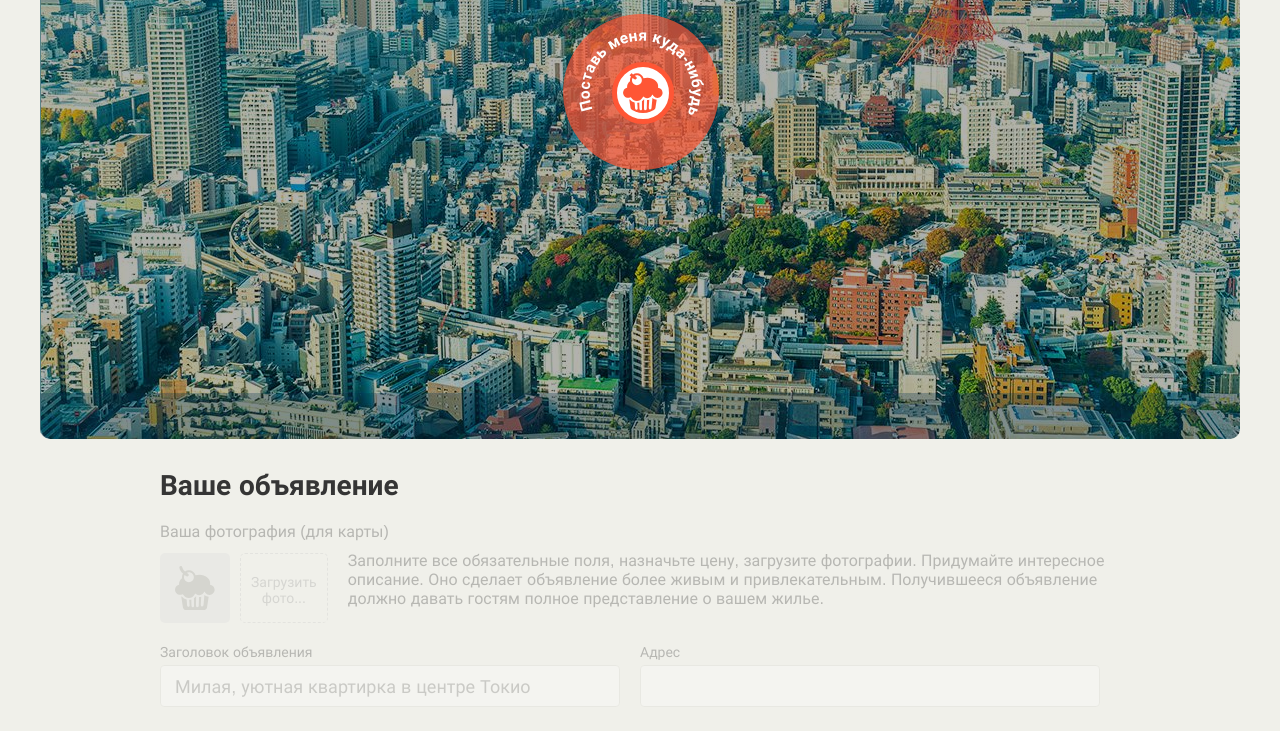
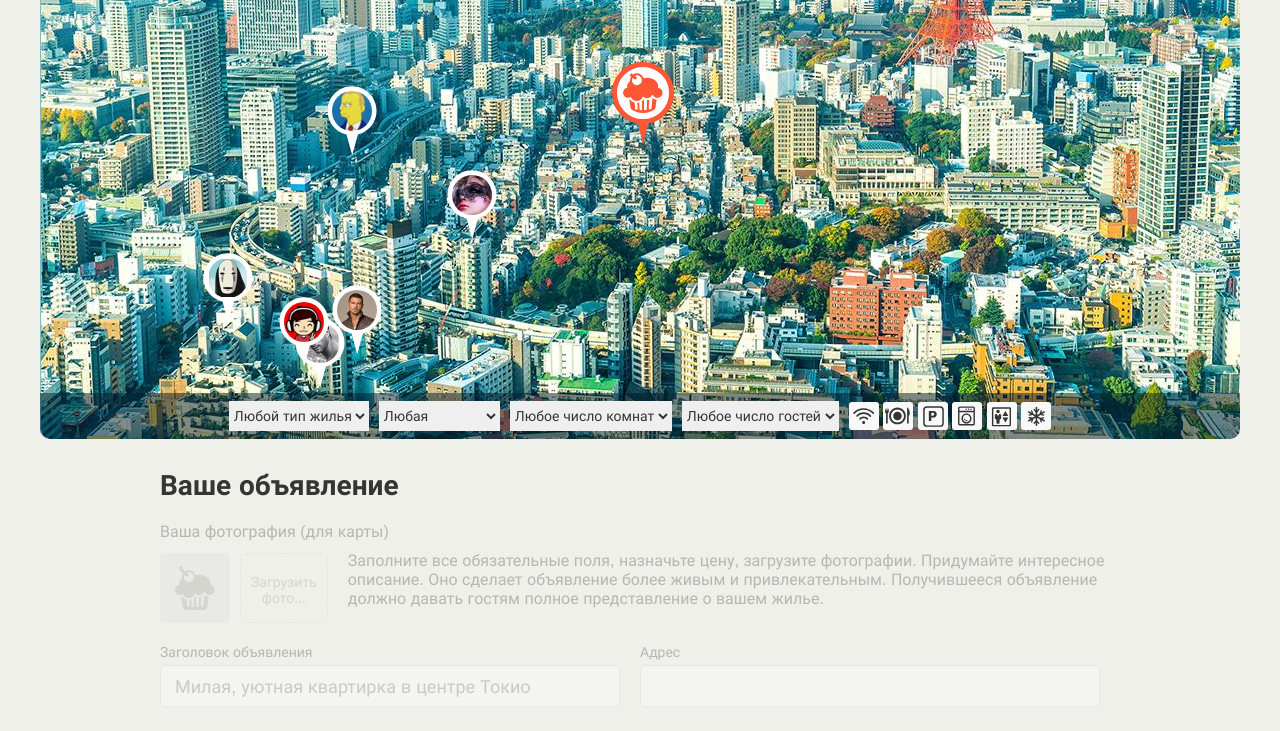
Before and after one commit to g1uk/1584903-keksobooking-21, a website: page index.html in a window 1280 px wide. Shown: the part 311-1042 px from the top of the page. Drawn offline with Linux system fonts and the light colour scheme.

Commit message:
create offer objects and address marks

```diff
--- a/index.html
+++ b/index.html
@@ -230,7 +230,9 @@
 
   <!-- Метка объявления -->
   <template id="pin">
-    <button type="button" class="map__pin" style="left: 200px; top: 400px;"><img src="img/avatars/user07.png" width="40" height="40" draggable="false" alt="Метка объявления"></button>
+    <button type="button" class="map__pin" style="left: 200px; top: 400px;">
+      <img src="img/avatars/user07.png" width="40" height="40" draggable="false" alt="Метка объявления">
+    </button>
   </template>
 
   <!-- Сообщение об успешном создании объявления -->
@@ -248,5 +250,7 @@
     </div>
   </template>
 
+<script src="js/main.js"></script>
+
 </body>
 </html>
--- a/js/main.js
+++ b/js/main.js
@@ -0,0 +1,121 @@
+'use strict';
+
+const AUTHOR_AVATAR = ``;
+const OFFER_TITLE = ``;
+const OFFER_ADDRESS = `600, 350`;
+const OFFER_GUESTS = 0;
+const OFFER_DESCRIPTION = ``;
+const OFFER_PRICE = 0;
+const LOCATION_X = 0;
+const LOCATION_Y = 0;
+const MIN_X = 100;
+const MAX_X = 600;
+const MIN_Y = 130;
+const MAX_Y = 630;
+const MIN_OFFER_PRICE = 1000;
+const MAX_OFFER_PRICE = 10000;
+const OFFER_TYPE = [`palace`, `flat`, `house`, `bungalow`];
+const OFFER_ROOMS = [1, 2, 3, 4, 5];
+const OFFER_CHECKIN = [`12:00`, `13:00`, `14:00`];
+const OFFER_CHECKOUT = [`12:00`, `13:00`, `14:00`];
+const OFFER_FEATURES = [
+  `wifi`,
+  `dishwasher`,
+  `parking`,
+  `washer`,
+  `elevator`,
+  `conditioner`
+];
+const OFFER_PHOTOS = [
+  `http://o0.github.io/assets/images/tokyo/hotel1.jpg`,
+  `http://o0.github.io/assets/images/tokyo/hotel2.jpg`,
+  `http://o0.github.io/assets/images/tokyo/hotel3.jpg`
+];
+const NEARBY_OFFERS_AMOUNT = 8;
+
+let randomOfNumbers = function (min, max) {
+  return Math.floor(Math.random() * (max - min + 1)) + min;
+};
+let arrayRandomElement = function (array) {
+  let randomElement = Math.floor(Math.random() * array.length);
+  return array[randomElement];
+};
+let elementsOfRandomArrayLength = function (array) {
+  let newArray = [];
+  for (let i = 0; i < randomOfNumbers(1, array.length); i++) {
+    newArray.push(array[i]);
+  }
+  return newArray;
+};
+
+let nearbyOffer = {
+  "author": {
+    "avatar": AUTHOR_AVATAR
+  },
+  "offer": {
+    "title": OFFER_TITLE,
+    "address": OFFER_ADDRESS,
+    "price": OFFER_PRICE,
+    "type": OFFER_TYPE,
+    "rooms": OFFER_ROOMS,
+    "guests": OFFER_GUESTS,
+    "checkin": OFFER_CHECKIN,
+    "checkout": OFFER_CHECKOUT,
+    "features": OFFER_FEATURES,
+    "description": OFFER_DESCRIPTION,
+    "photos": OFFER_PHOTOS
+  },
+  "location": {
+    "x": LOCATION_X,
+    "y": LOCATION_Y
+  }
+};
+
+let mapFadedToken = document.querySelector(`.map`);
+mapFadedToken.classList.remove(`map--faded`);
+
+let elementList = document.querySelector(`.map__pins`);
+
+let addressMark = document.querySelector(`#pin`)
+  .content
+  .querySelector(`.map__pin`);
+
+let fragment = document.createDocumentFragment();
+
+let generateNearbyOffers = function () {
+  let newArray = [];
+  for (let i = 1; i <= NEARBY_OFFERS_AMOUNT; i++) {
+    nearbyOffer.author.avatar = `img/avatars/user0${i}.png`;
+    nearbyOffer.location.x = randomOfNumbers(MIN_X, MAX_X);
+    nearbyOffer.location.y = randomOfNumbers(MIN_Y, MAX_Y);
+    nearbyOffer.offer.title = `Заголовок предложения ` + i;
+    nearbyOffer.offer.address = `${nearbyOffer.location.x}, ${nearbyOffer.location.y}`;
+    nearbyOffer.offer.price = randomOfNumbers(MIN_OFFER_PRICE, MAX_OFFER_PRICE);
+    nearbyOffer.offer.type = arrayRandomElement(OFFER_TYPE);
+    nearbyOffer.offer.rooms = arrayRandomElement(OFFER_ROOMS);
+    nearbyOffer.offer.guests = nearbyOffer.offer.rooms + 1;
+    nearbyOffer.offer.checkin = arrayRandomElement(OFFER_CHECKIN);
+    nearbyOffer.offer.checkout = arrayRandomElement(OFFER_CHECKOUT);
+    nearbyOffer.offer.features = elementsOfRandomArrayLength(OFFER_FEATURES);
+    nearbyOffer.offer.description = `Отличная квартира типа ` + nearbyOffer.offer.type + `, цена: ` + nearbyOffer.offer.price;
+    nearbyOffer.offer.photos = elementsOfRandomArrayLength(OFFER_PHOTOS);
+
+    newArray.push(JSON.parse(JSON.stringify(nearbyOffer)));
+  }
+  return newArray;
+};
+generateNearbyOffers();
+
+let createAddressMark = function (offer) {
+  let offerMark = addressMark.cloneNode(true);
+  offerMark.style = `left: ${offer.location.x}px; top: ${offer.location.y}px;`;
+  offerMark.querySelector(`img`).src = `${offer.author.avatar}`;
+  offerMark.querySelector(`img`).alt = `${offer.offer.title}`;
+  return offerMark;
+};
+
+for (let i = 0; i < generateNearbyOffers().length; i++) {
+  fragment.appendChild(createAddressMark(generateNearbyOffers()[i]));
+}
+
+elementList.appendChild(fragment);
```
